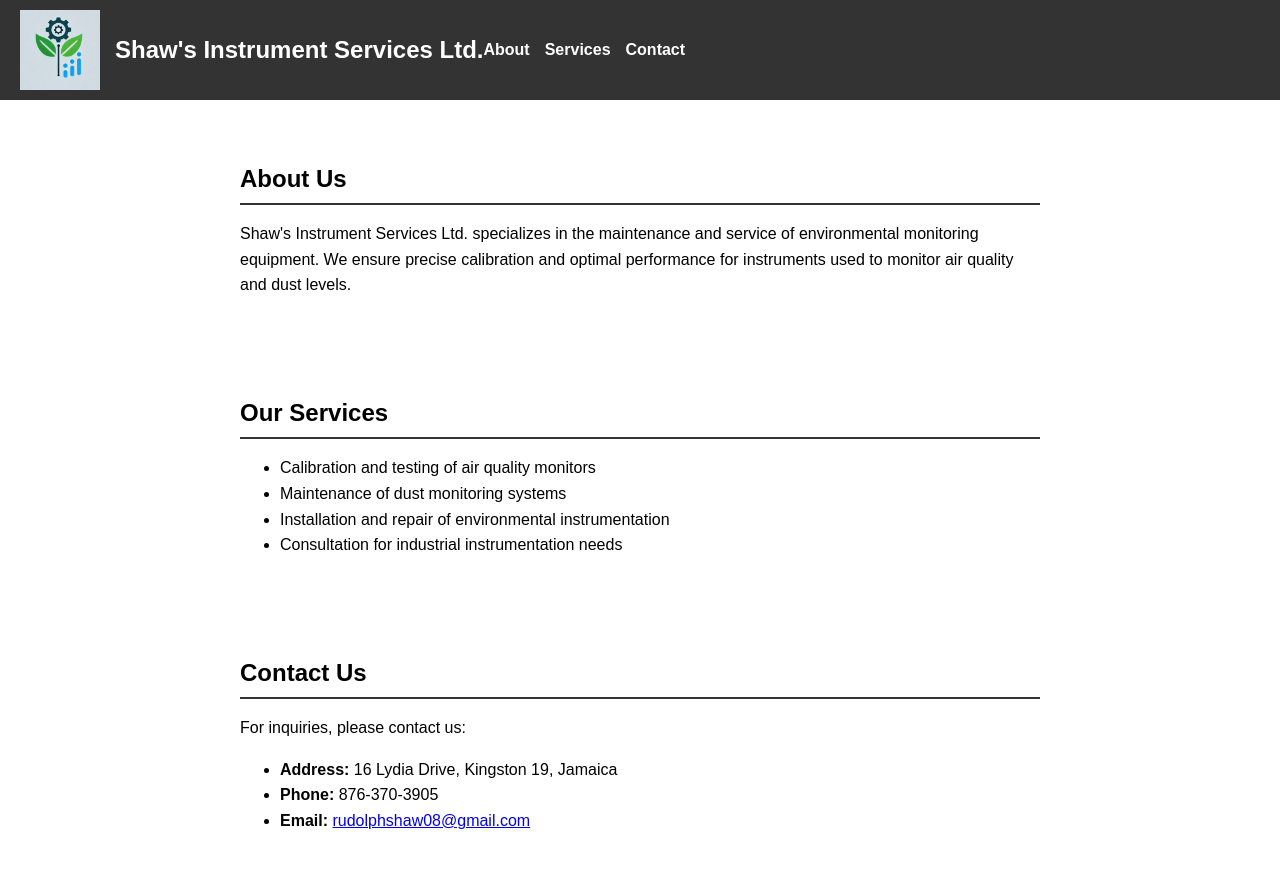
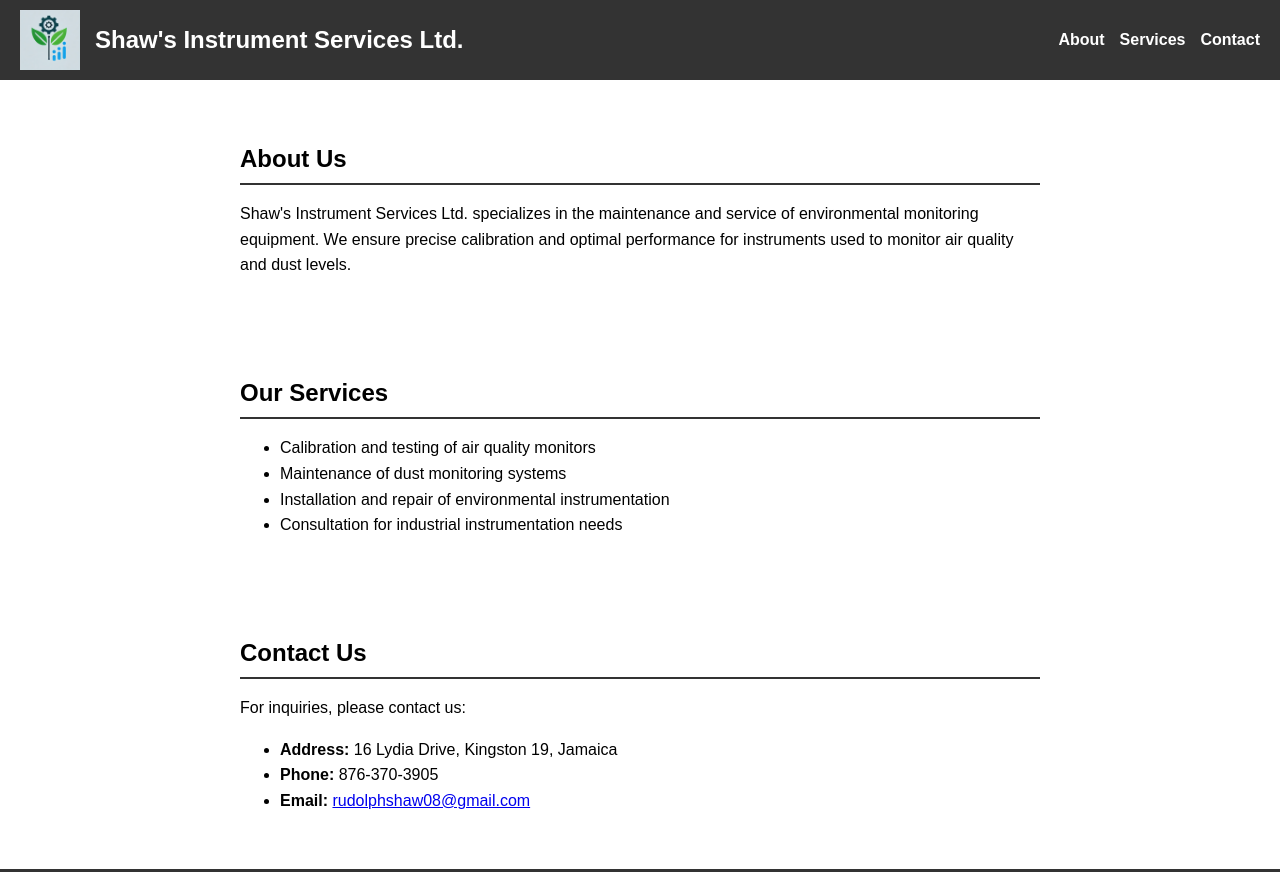
Before and after one commit to julianshaw2000/ruddy, a plain HTML site: page index.html in a window 1280 px wide. Shown: the top 872 px of the page. Drawn offline with Linux system fonts and the light colour scheme.

Commit message:
logo align

```diff
--- a/styles.css
+++ b/styles.css
@@ -6,12 +6,14 @@ body {
   line-height: 1.6;
 }
 
+/* Header Styling */
 header {
   background: #333;
   color: #fff;
   padding: 10px 20px;
   display: flex;
   align-items: center;
+  justify-content: space-between;
 }
 
 header .logo {
@@ -20,8 +22,8 @@ header .logo {
 }
 
 header .logo img {
-    height: 80px;
-    width: auto;
+  height: 60px; /* Adjust height */
+  width: auto; /* Maintain aspect ratio */
   margin-right: 15px;
 }
 
@@ -30,16 +32,16 @@ header .logo h1 {
   font-size: 24px;
 }
 
+/* Navigation Menu */
 nav ul {
   list-style: none;
   padding: 0;
   margin: 0;
-    margin-left: auto;
   display: flex;
 }
 
 nav ul li {
-    margin-right: 15px;
+  margin-left: 15px;
 }
 
 nav ul li a {
@@ -52,6 +54,7 @@ nav ul li a:hover {
   text-decoration: underline;
 }
 
+/* Section Styling */
 section {
   padding: 20px;
   margin: 20px auto;
@@ -64,6 +67,7 @@ section h2 {
   margin-bottom: 15px;
 }
 
+/* Footer Styling */
 footer {
   text-align: center;
   padding: 10px 20px;
```
Lines whose indentation alone changed are shown as unchanged.
